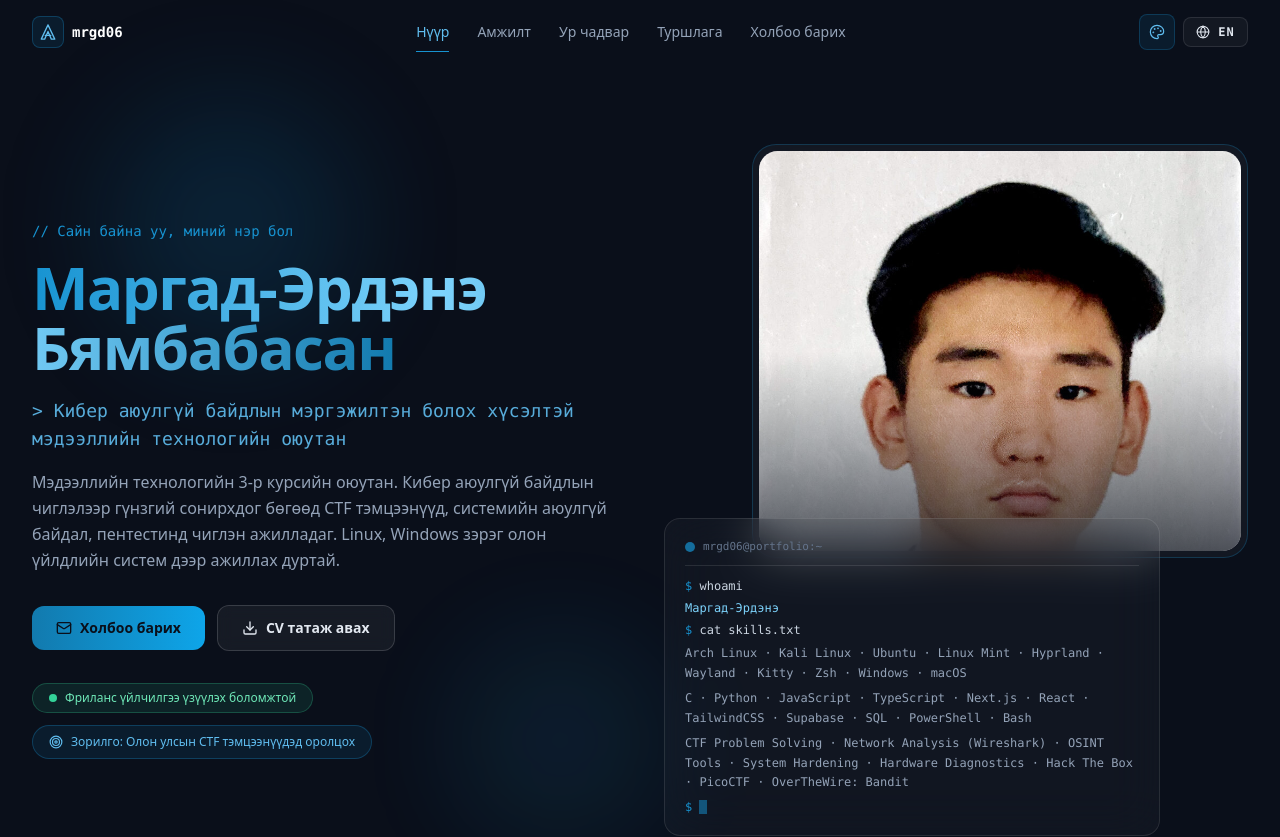
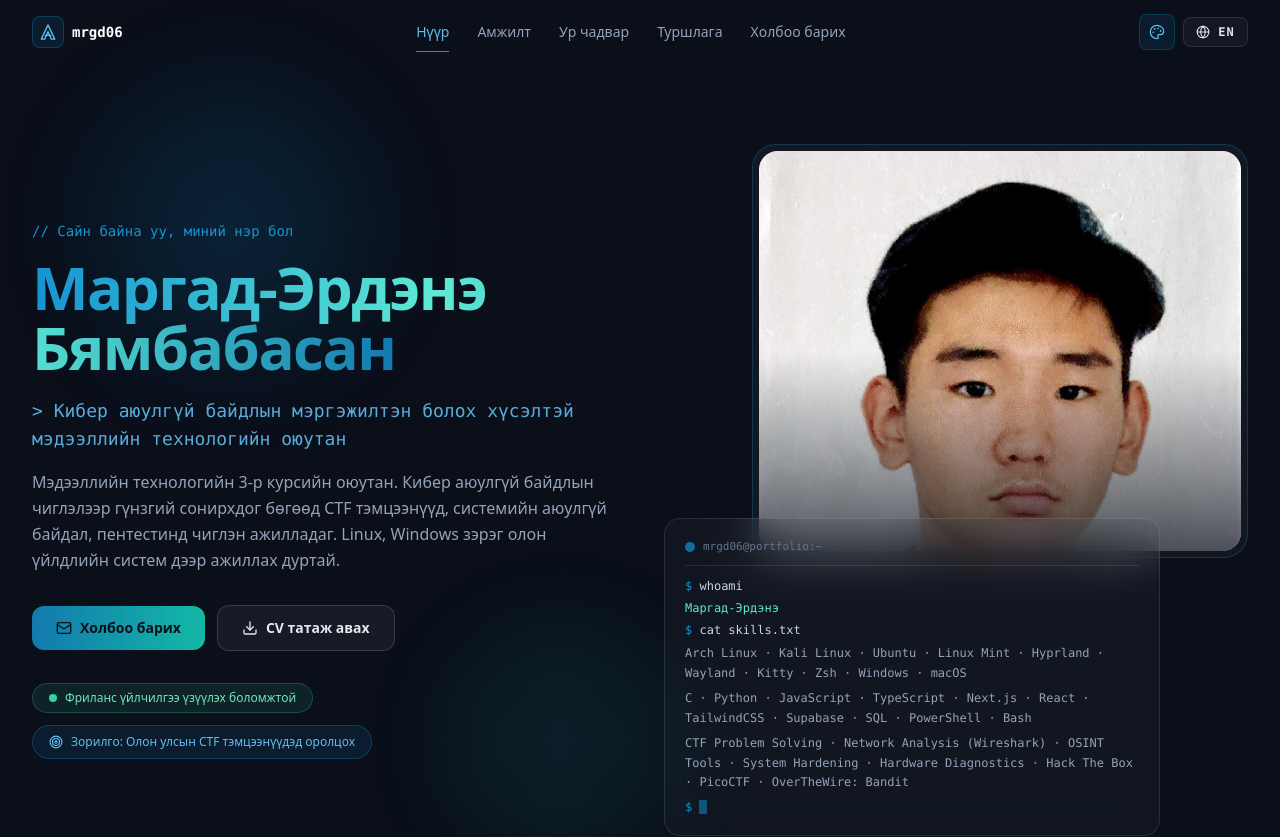
Before and after one commit to Zaprilli/Portfolio_web, a Next.js app: page / in a window 1280 px wide. Shown: the top 837 px of the page. Built offline with nearby package versions, Linux system fonts and the light colour scheme.

Commit message:
theme: teal (blue-green) accent for blue theme

```diff
--- a/app/globals.css
+++ b/app/globals.css
@@ -11,10 +11,10 @@ html[data-theme='blue'] {
   --brand-500: 18 122 174;
   --brand-600: 14 97 138;
   --brand-rgb: 23 147 209;
-  --accent-200: 186 230 253;
-  --accent-300: 125 211 252;
-  --accent-400: 56 189 248;
-  --accent-500: 14 165 233;
+  --accent-200: 153 246 228;
+  --accent-300: 94 234 212;
+  --accent-400: 45 212 191;
+  --accent-500: 20 184 166;
 }
 
 html[data-theme='purple'] {
```
